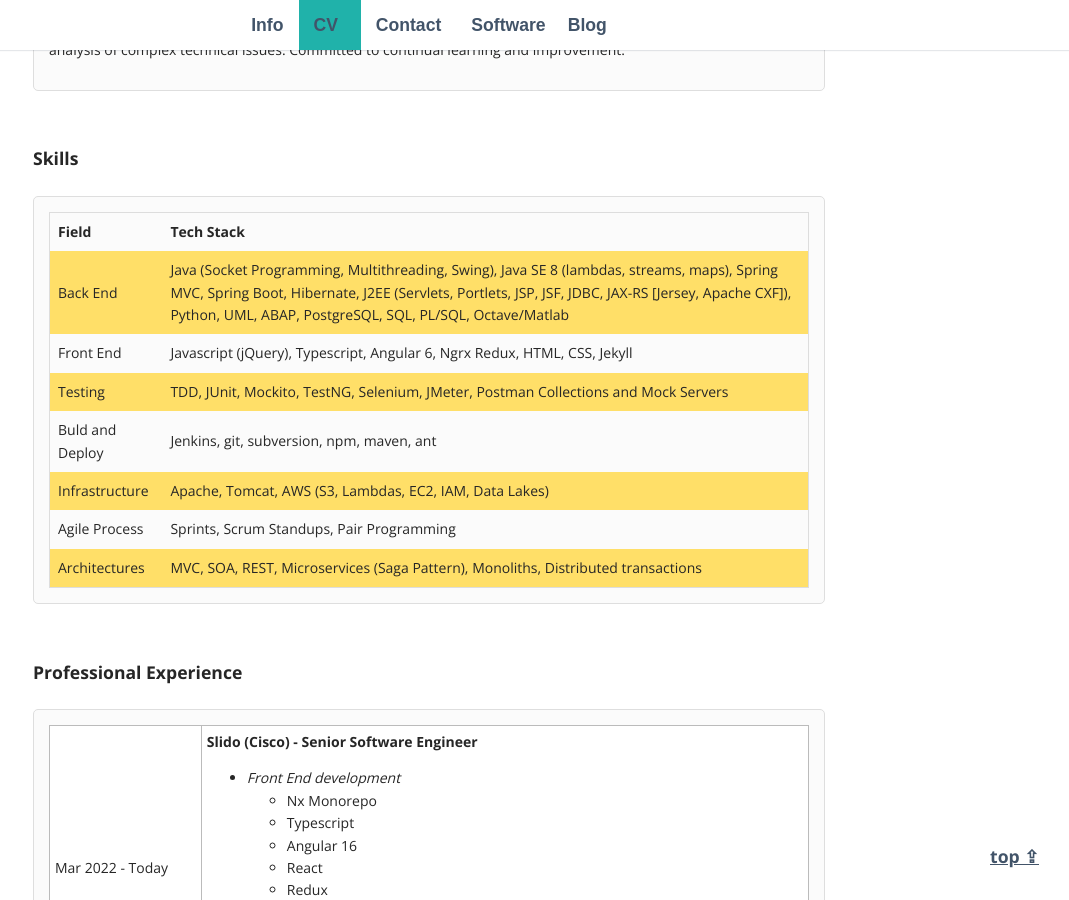
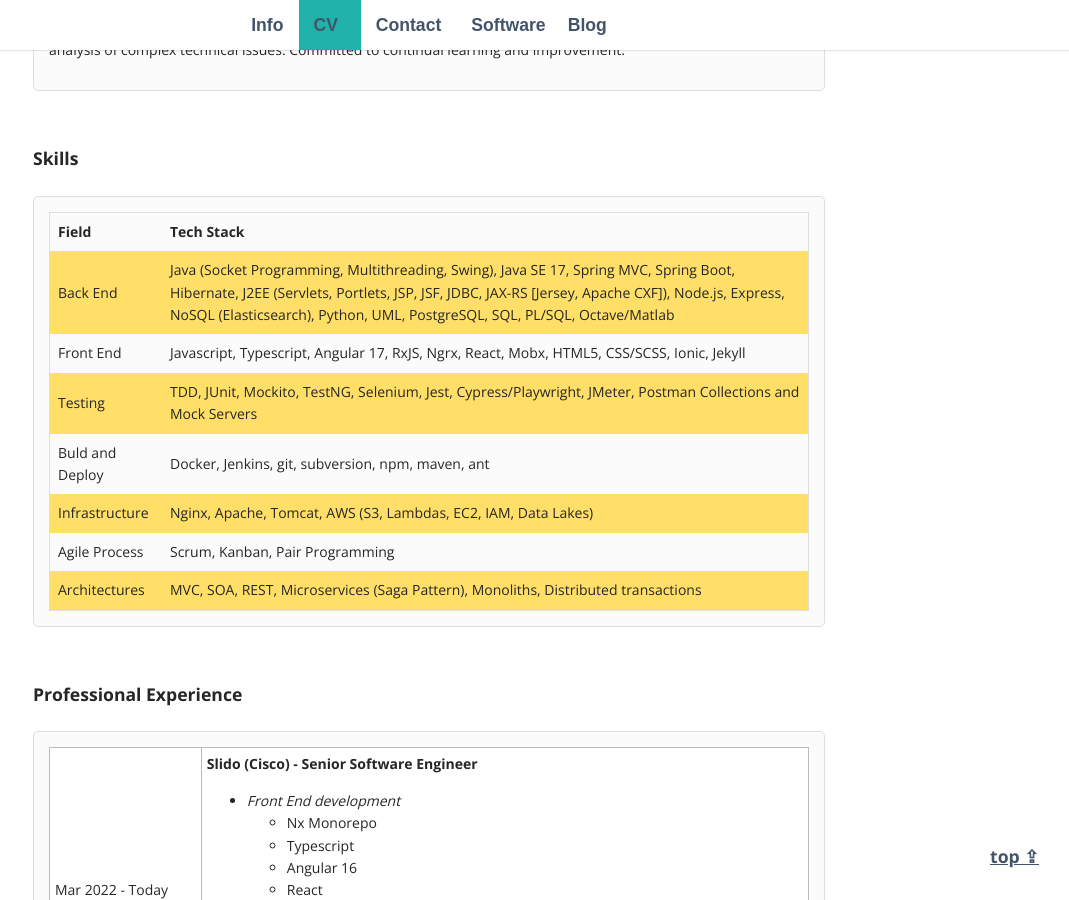
Before and after one commit to jkonst/jkonst.github.io, a Jekyll site: the page built from _pages/02_cv.md, in a window 1280 px wide and 900 px high, scrolled down 862 px. Shown: the whole window, without its empty margins (211-1280 px from the left). Built offline with Jekyll 4.4.1, drawn with Linux system fonts in a browser that asks for light colours; some web fonts are replaced; some of the changed text lies outside the part shown.

Commit message:
feat: update cv and location

```diff
--- a/_includes/cv/improvit/improvit.html
+++ /dev/null
@@ -1,7 +0,0 @@
-<td class="first">Aug 2013 - May 2014</td>
-<td class="second">
-	<b>improvIT - IT Consultant / Developer</b>
-    <ul>
-    	<li><i>Implementation of ABAP applications for Insurance Companies (ERGO Russia, ERGO Hellas)</i></li>
-    </ul>
-</td>
--- a/_includes/cv/prof-exp.html
+++ b/_includes/cv/prof-exp.html
@@ -16,9 +16,6 @@
   {% include cv/eworx/eworx.html %}
 </tr>
 <tr>
-  {% include cv/improvit/improvit.html %}
-</tr>
-<tr>
   {% include cv/cyberstream/cyberstream.html %}
 </tr>
 </table>
--- a/_includes/cv/skills.html
+++ b/_includes/cv/skills.html
@@ -7,7 +7,8 @@
       <tr>
          <td>Back End</td>
          <td>Java (Socket Programming, Multithreading, Swing),
-         Java SE 8 (lambdas, streams, maps), Spring MVC, Spring Boot, Hibernate, J2EE (Servlets, Portlets, JSP, JSF, JDBC, JAX-RS [Jersey, Apache CXF]), Python, UML, ABAP, PostgreSQL, SQL, PL/SQL, Octave/Matlab
+         Java SE 17, Spring MVC, Spring Boot, Hibernate, J2EE (Servlets, Portlets, JSP, JSF, JDBC, JAX-RS [Jersey, Apache CXF]),
+            Node.js, Express, NoSQL (Elasticsearch), Python, UML, PostgreSQL, SQL, PL/SQL, Octave/Matlab
          </td>
       </tr>
       <tr>
@@ -15,7 +16,7 @@
             Front End
          </td>
          <td>
-            Javascript (jQuery), Typescript, Angular 6, Ngrx Redux, HTML, CSS, Jekyll
+            Javascript, Typescript, Angular 17, RxJS, Ngrx, React, Mobx, HTML5, CSS/SCSS, Ionic, Jekyll
          </td>
       </tr>
       <tr>
@@ -23,7 +24,7 @@
             Testing
          </td>
          <td>
-            TDD, JUnit, Mockito, TestNG, Selenium, JMeter, Postman Collections and Mock Servers
+            TDD, JUnit, Mockito, TestNG, Selenium, Jest, Cypress/Playwright, JMeter, Postman Collections and Mock Servers
          </td>
       </tr>
       <tr>
@@ -31,7 +32,7 @@
             Buld and Deploy
          </td>
          <td>
-            Jenkins, git, subversion, npm, maven, ant
+            Docker, Jenkins, git, subversion, npm, maven, ant
          </td>
       </tr>
       <tr>
@@ -39,7 +40,7 @@
             Infrastructure
          </td>
          <td>
-            Apache, Tomcat, AWS (S3, Lambdas, EC2, IAM, Data Lakes)
+            Nginx, Apache, Tomcat, AWS (S3, Lambdas, EC2, IAM, Data Lakes)
          </td>
       </tr>
       <tr>
@@ -47,7 +48,7 @@
             Agile Process
          </td>
          <td>
-            Sprints, Scrum Standups, Pair Programming
+            Scrum, Kanban, Pair Programming
          </td>
       </tr>
       <tr>
--- a/_includes/cv/summary.html
+++ b/_includes/cv/summary.html
@@ -2,9 +2,7 @@
 	<p>
 		<b>"Continuously Improving • Problem Solver • Quick Learner"</b>
 		<br><br>
-		Senior Software Engineer with strong expertise in various architectures, including Monoliths, Distributed Transactions,
-		Microservices, and the Saga pattern. Demonstrates proficiency in designing and developing full-stack web applications,
-		using Conceptual Modelling and UML. Combines robust communication skills with effective analysis
-		of complex technical issues. Committed to continual learning and improvement.
+		Senior Software Engineer with strong expertise in various architectures, including Monoliths, Distributed Transactions, Microservices, and the Saga pattern. Demonstrates proficiency in designing and developing full-stack web applications, using Conceptual Modelling and UML.
+		Combines robust communication skills with effective analysis of complex technical issues. Committed to continual learning and improvement.
 	</p>
 </div>
```
Also changed, not shown: _pages/01_info.md (+1 -1 lines).
